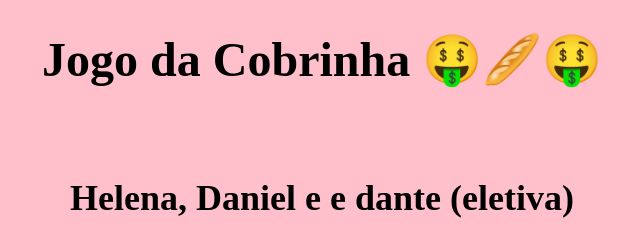
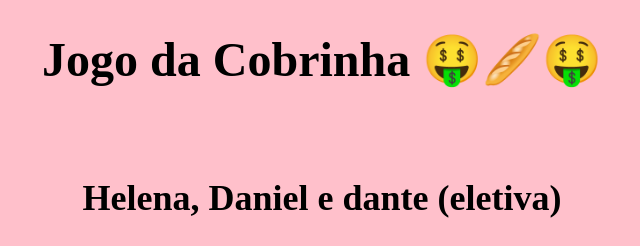
Before and after one commit to skibidi2469/eletiva2, a plain HTML site: page index.html in a window 1280 px wide. Shown: the whole page, without its empty margins (318-958 px from the left). Drawn offline with Linux system fonts and the light colour scheme.

Commit message:
Update index.html

```diff
--- a/index.html
+++ b/index.html
@@ -1,7 +1,7 @@
 <!DOCTYPE html>
 <h1>Jogo da Cobrinha 🤑🥖🤑</h1>
 <br>
-<h2>Helena, Daniel e e dante (eletiva)</h2>
+<h2>Helena, Daniel e dante (eletiva)</h2>
 <html lang="en">
 <head>
     <meta charset="UTF-8">
```
